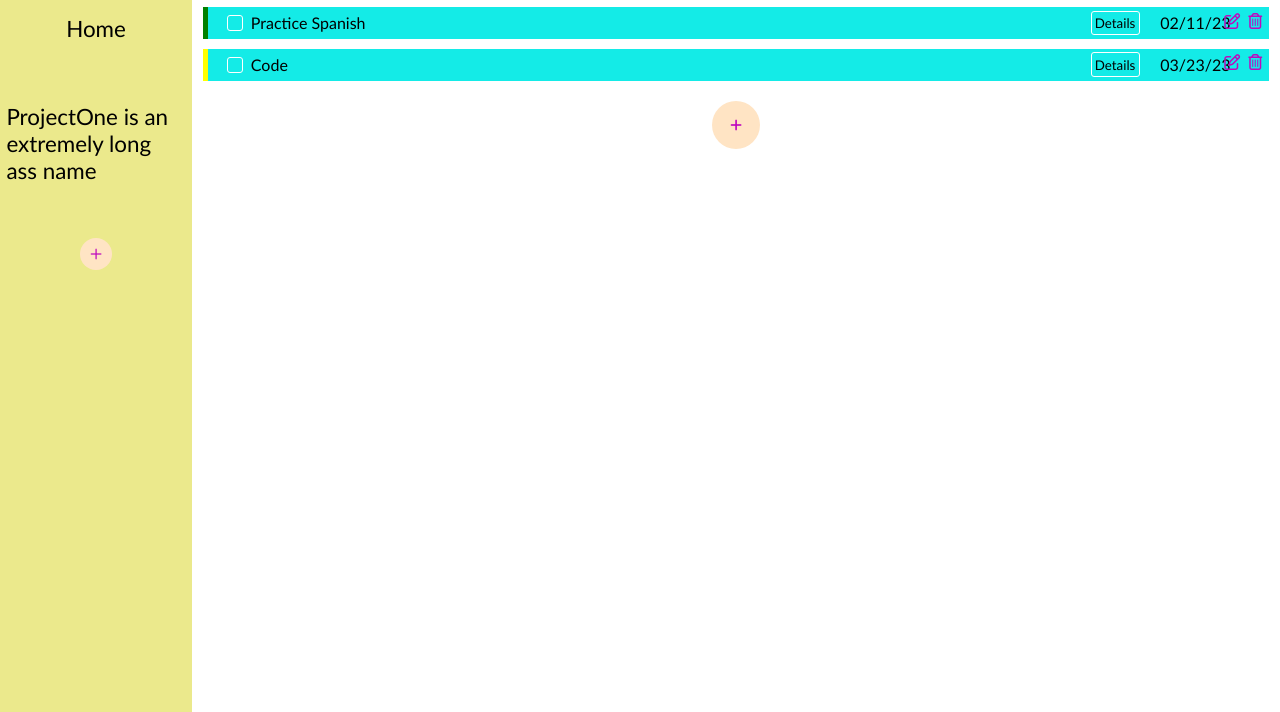
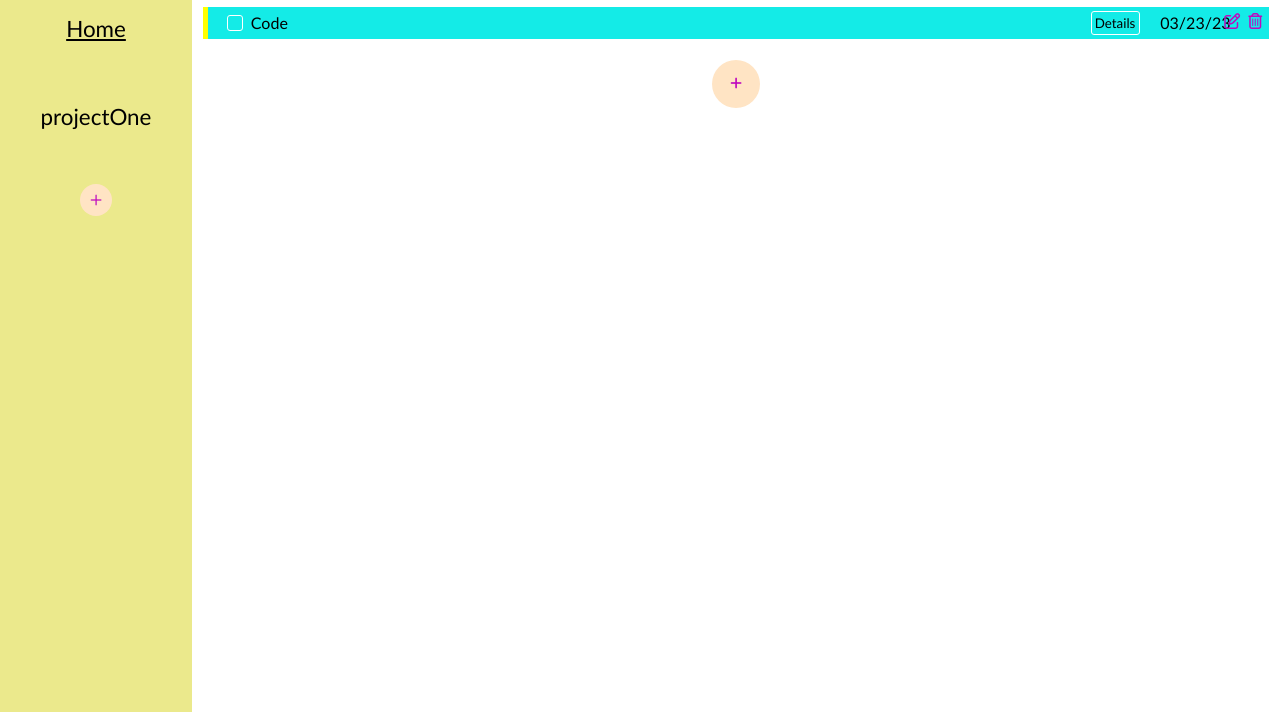
Before and after one commit to eablaev/Todo-List, a website built with webpack: page dist/index.html in a window 1280 px wide. Both pictures are taken after a click on the element "Home". Shown: the part 88-800 px from the top of the page. Built offline with nearby package versions, Linux system fonts and the light colour scheme.

Commit message:
added local storage

```diff
--- a/src/index.js
+++ b/src/index.js
@@ -8,7 +8,11 @@ import handleCheckBox from './handleCheckBox';
 import './style.css';
 import handleEdit from './handleEdit';
 
-const projectArray  = [
+let projectArray = [];
+//if no data in local storage asssign dummy data to projectArray
+//if there is data, parse it to the projectArray
+ if (!localStorage.getItem('projectArray')) {
+   projectArray = [
     // homeProject
     {
         title: 'Home',
@@ -20,12 +24,7 @@ const projectArray  = [
                 dueDate:'2023-07-24',
                 priority:'high'
             },
-            {
-                title: 'Practice Spanish',
-                description:"This is short description",
-                dueDate:'2023-02-11',
-                priority:'low'
-            }, {
+           {
                 title: 'Code',
                 description:"This is short description",
                 dueDate:'2023-03-23',
@@ -34,18 +33,29 @@ const projectArray  = [
         ]
     },
     {
-        title: 'ProjectOne is an extremely long ass name',
+        title: 'projectOne',
         todosArr: []
     }
 ];
+   localStorage.setItem('projectArray', JSON.stringify(projectArray));
+  } else if (localStorage.getItem('projectArray')) {
+  projectArray = JSON.parse(localStorage.getItem('projectArray'));
+  }
 const todoArr = projectArray[0].todosArr;
 let activeProject = 'Home';
+
+///local storage function
+function pushToArrayInLocalStorage(array) {
+
+    localStorage.setItem('projectArray', JSON.stringify(array));
+  }
 
 const contentDiv = document.getElementById('contentDiv')
 
 displayTodos(todoArr);
 displayProjects(projectArray);
-
+const homeProject = document.querySelector('.projectTitle');
+homeProject.classList.add('activeProject')
 
 todoContainer.addEventListener('click',function(e){
     const id = e.target.id;
@@ -61,6 +71,7 @@ todoContainer.addEventListener('click',function(e){
             return element.id == dataCellValue;
         });
         activeTodosArray.splice(elementIndex,1);
+        pushToArrayInLocalStorage(projectArray)
         displayTodos(activeTodosArray);
 
     } else if (id == "todoDetails") {
@@ -133,24 +144,38 @@ todoContainer.addEventListener('click',function(e){
             });
             const activeTodosArray = projectArray[projectIndex].todosArr;
             activeTodosArray.push(todo);
+            /// save to local storage
+
             displayTodos(activeTodosArray)
+            pushToArrayInLocalStorage(projectArray)
             e.target.parentNode.innerHTML = ''
         });
     };
 });
 
 ///Switching between projects + added new project
+
 projectsContainer.addEventListener('click', function(e) {
+    const AllProjectTitles = document.querySelectorAll('.projectTitle')
+    console.log(AllProjectTitles)
     const id = e.target.id;
     if(id == 'projectTitle') {
         const name = e.target.innerHTML;
+
+
+        AllProjectTitles.forEach((title) => {
+            title.classList.remove('activeProject');
+        });
+        e.target.classList.add('activeProject')
 
         activeProject = name;
 
         const index = projectArray.findIndex((element) => {
             return element.title == name;
         });
-        displayTodos(projectArray[index].todosArr)
+
+        displayTodos(projectArray[index].todosArr);
+
     } else if (id == 'addNewProject') {
         const projectForm = document.getElementById('projectForm');
         projectForm.addEventListener('submit',function(e) {
--- a/src/style.css
+++ b/src/style.css
@@ -366,6 +366,9 @@ todoDiv styling
     align-items: center;
     padding: .4rem;
 }
+.activeProject {
+    text-decoration: underline;
+}
 .projectTitle {
     cursor: pointer;
     margin-top: 1rem;
```
Also changed, not shown: dist/index.bundle.js.
